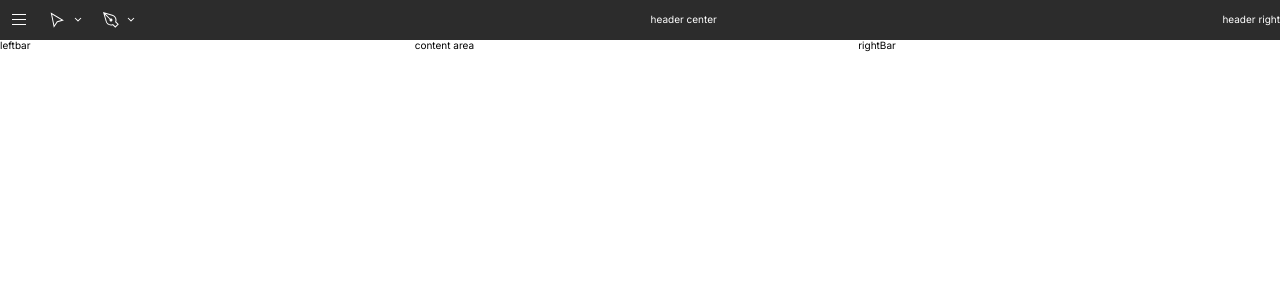
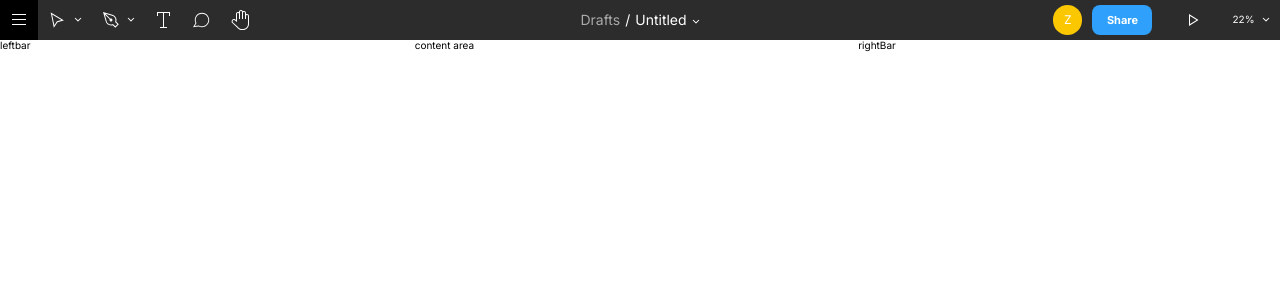
Before and after one commit to zeeshanjunaid/figma-design, a React (Create React App) app: page / in a window 1280 px wide. Shown: the top 300 px of the page. Built offline with nearby package versions, Linux system fonts and the light colour scheme.

Commit message:
header updated

```diff
--- a/src/components/header.js
+++ b/src/components/header.js
@@ -6,7 +6,16 @@ import {
   HeaderMenuRight,
 } from "../styles/headerStyle";
 import uuid from "react-uuid";
-import { MenuIcon, FlyButton, Chevron, Pen } from "./icons";
+import {
+  MenuIcon,
+  FlyButton,
+  Chevron,
+  Pen,
+  Toolbar,
+  Hand,
+  Location,
+  Play,
+} from "./icons";
 const menuLeftData = [
   {
     id: 1,
@@ -26,12 +35,45 @@ const menuLeftData = [
     hasDropDown: true,
     dropDownContent: "content",
   },
+  {
+    id: 4,
+    icon: <Toolbar />,
+    hasDropDown: false,
+    dropDownContent: "",
+  },
+  {
+    id: 5,
+    icon: <Location />,
+    hasDropDown: false,
+    dropDownContent: "",
+  },
+  {
+    id: 6,
+    icon: <Hand />,
+    hasDropDown: false,
+    dropDownContent: "",
+  },
+];
+
+const menuRightData = [
+  {
+    id: 11,
+    icon: <Play />,
+    hasDropDown: false,
+    dropDownContent: "",
+  },
+  {
+    id: 12,
+    icon: "22%",
+    hasDropDown: true,
+    dropDownContent: "content",
+  },
 ];
 const Header = () => {
-  const [active, setActive] = useState(false);
+  const [active, setActive] = useState("");
   const handleClick = (item) => {
     if (active === item.id) {
-      setActive(false);
+      setActive("");
     } else {
       setActive(item.id);
     }
@@ -58,13 +100,48 @@ const Header = () => {
               </span>
             )}
             {active === item.id && item.dropDownContent !== "" && (
-              <div class="dropdown">{item.dropDownContent}</div>
+              <div className="dropdown">{item.dropDownContent}</div>
             )}
           </li>
         ))}
       </HeaderMenuLeft>
-      <HeaderMenuCenter>header center</HeaderMenuCenter>
-      <HeaderMenuRight>header right</HeaderMenuRight>
+      <HeaderMenuCenter>
+        <a href="#">Drafts</a>
+        <span className="dash-mark">/</span>
+        <a href="#">
+          Untitled
+          <span>
+            <Chevron />
+          </span>
+        </a>
+      </HeaderMenuCenter>
+      <HeaderMenuRight>
+        <a className="dpIcon" href="#">Z</a>
+        <button>Share</button>
+        {menuRightData.map((item) => (
+          <li
+            key={uuid()}
+            className={
+              item.id === active &&
+              "activeClass " +
+                (active === item.id &&
+                  item.dropDownContent !== "" &&
+                  "hasDropDown")
+            }
+            onClick={() => handleClick(item)}
+          >
+            {item.icon}
+            {item.hasDropDown && (
+              <span>
+                <Chevron />
+              </span>
+            )}
+            {active === item.id && item.dropDownContent !== "" && (
+              <div className="dropdown">{item.dropDownContent}</div>
+            )}
+          </li>
+        ))}
+      </HeaderMenuRight>
     </HeaderArea>
   );
 };
--- a/src/components/icons.js
+++ b/src/components/icons.js
@@ -65,3 +65,71 @@ export const Pen = () => (
     ></path>
   </svg>
 );
+
+export const Toolbar = () => (
+  <svg
+    width="18"
+    height="18"
+    viewBox="0 0 18 18"
+    xmlns="http://www.w3.org/2000/svg"
+  >
+    <path
+      d="M2 5h1V2h5v14H5v1h7v-1H9V2h5v3h1V1H2v4z"
+      fillRule="nonzero"
+      fillOpacity="1"
+      fill="#fff"
+      stroke="none"
+    ></path>
+  </svg>
+);
+
+export const Hand = () => (
+  <svg
+    width="20"
+    height="20"
+    viewBox="0 0 20 20"
+    xmlns="http://www.w3.org/2000/svg"
+  >
+    <path
+      d="M2.026 12.382c-.518-.487-.57-1.308-.118-1.856.435-.527 1.191-.62 1.74-.216l1.347.996 1 .739V4c0-.552.448-1 1-1 .553 0 1 .448 1 1v5h1V2c0-.552.448-1 1-1 .553 0 1 .448 1 1v7h1V3c0-.552.448-1 1-1 .553 0 1 .448 1 1v6h1V6c0-.552.448-1 1-1 .553 0 1 .448 1 1v8c0 2.762-2.238 5-5 5h-1c-1.553 0-2.94-.708-3.858-1.82-.036-.028-.071-.06-.106-.092l-5.005-4.706zm4.4 5.507l-.08-.072-5.005-4.706c-.902-.848-.993-2.267-.204-3.221.772-.936 2.127-1.106 3.105-.384l.753.557V4c0-1.104.896-2 2-2 .365 0 .706.097 1 .268V2c0-1.105.896-2 2-2 .873 0 1.615.559 1.888 1.338.318-.214.7-.338 1.112-.338 1.105 0 2 .895 2 2v1.268c.295-.17.636-.268 1-.268 1.105 0 2 .896 2 2v8c0 3.314-2.686 6-6 6h-1c-1.83 0-3.47-.821-4.57-2.111z"
+      fillRule="evenodd"
+      fillOpacity="1"
+      fill="#fff"
+      stroke="none"
+    ></path>
+  </svg>
+);
+
+export const Location = () => (
+  <svg
+    width="18"
+    height="18"
+    viewBox="0 0 20 20"
+    xmlns="http://www.w3.org/2000/svg"
+  >
+    <path
+      d="M1.944 16.75l1.696-2.758.287-.465-.237-.493c-.465-.951-.697-1.91-.69-3.034 0-3.866 3.134-7 7-7 3.866 0 7 3.134 7 7 0 3.866-3.134 7-7 7-1.14.007-2.112-.232-3.074-.709l-.268-.131-.296.037-4.418.552zm4.543.44c1.06.518 2.253.81 3.513.81 4.418 0 8-3.582 8-8 0-4.418-3.582-8-8-8-4.418 0-8 3.582-8 8 0 1.243.283 2.419.789 3.468l-2.117 3.44L0 18l1.272-.159 5.215-.652z"
+      fillRule="nonzero"
+      fillOpacity="1"
+      fill="#fff"
+      stroke="none"
+    ></path>
+  </svg>
+);
+
+export const Play = () => (
+  <svg
+    width="40"
+    height="40"
+    viewBox="0 0 40 40"
+    xmlns="http://www.w3.org/2000/svg"
+  >
+    <path
+      d="M17 14.098l.765.478 8 5 .678.424-.678.424-8 5-.765.478V14.098zm1 1.804v8.196L24.557 20 18 15.902z"
+      fillRule="evenodd"
+      fillOpacity="1"
+      fill="#fff"
+      stroke="none"
+    ></path>
+  </svg>
+);
--- a/src/styles/headerStyle.js
+++ b/src/styles/headerStyle.js
@@ -8,18 +8,17 @@ export const HeaderArea = styled.div`
   display: flex;
   align-items: center;
   justify-content: space-between;
-  ul {
-    list-style: none;
+`;
+export const HeaderMenuLeft = styled.div`
+  list-style: none;
+  display: flex;
+  flex-grow: 1;
+  flex-basis: 0;
+  li {
+    height: 4rem;
+    padding: 1rem;
     display: flex;
-    li {
-      padding: 1rem;
-      display: flex;
-      align-items: center;
-    }
-  }
-`;
-export const HeaderMenuLeft = styled.ul`
-  li {
+    align-items: center;
     transition: all 0.3s;
     position: relative;
     overflow: visible;
@@ -64,5 +63,119 @@ export const HeaderMenuLeft = styled.ul`
   }
 `;
 
-export const HeaderMenuCenter = styled.ul``;
-export const HeaderMenuRight = styled.ul``;
+export const HeaderMenuCenter = styled.div`
+  flex-grow: 1;
+  flex-basis: 0;
+  display: flex;
+  align-items: center;
+  justify-content: center;
+  font-size: 1.4rem;
+  span.dash-mark {
+    padding: 0 0.5rem;
+  }
+  a {
+    font-size: 1.4rem;
+    transition: all 0.3s;
+    &:hover {
+      cursor: default;
+    }
+    &:first-child {
+      color: #aaaaaa;
+      &:hover {
+        color: ${(props) => props.theme.whiteColor};
+      }
+    }
+    &:last-child {
+      color: ${(props) => props.theme.whiteColor} !important;
+      svg {
+        transition: all 0.3s;
+        margin-left: 0.5rem;
+      }
+      &:hover {
+        span svg {
+          transform: translateY(0.3rem);
+        }
+      }
+    }
+  }
+`;
+export const HeaderMenuRight = styled.div`
+  list-style: none;
+  display: flex;
+  flex-grow: 1;
+  flex-basis: 0;
+  justify-content: flex-end;
+  align-items: center;
+  li {
+    height: 4rem;
+    padding: 1rem;
+    display: flex;
+    align-items: center;
+    transition: all 0.3s;
+    position: relative;
+    overflow: visible;
+
+    span {
+      margin-left: 0.75rem;
+      transition: all 0.3s;
+    }
+    &:hover {
+      background-color: ${(props) => props.theme.blackColor};
+      span {
+        transform: translateY(0.3rem);
+      }
+    }
+    &.activeClass {
+      background-color: ${(props) => props.theme.blueColor};
+    }
+    &.hasDropDown {
+      &::after {
+        content: "";
+        width: 1.2rem;
+        height: 1.2rem;
+        background: ${(props) => props.theme.blackColor};
+        position: absolute;
+        bottom: -1.5rem;
+        right: 1rem;
+        transform: rotate(45deg);
+        z-index: 10;
+      }
+    }
+
+    .dropdown {
+      width: 10rem;
+      height: 4rem;
+      background: ${(props) => props.theme.blackColor};
+      position: absolute;
+      top: 115%;
+      left: 0;
+      z-index: 11;
+      padding: 1rem;
+    }
+  }
+  button {
+    background: ${(props) => props.theme.blueColor};
+    color: ${(props) => props.theme.whiteColor};
+    border: 0px;
+    font-size: 1.1rem;
+    font-weight: bold;
+    width: 6rem;
+    height: 3rem;
+    border-radius: 0.8rem;
+    text-align: center;
+    margin-right: 1rem;
+
+    &:hover {
+      cursor: pointer;
+    }
+  }
+  .dpIcon {
+    color: ${(props) => props.theme.whiteColor};
+    background: #fbc701;
+    padding: .8rem 1.1rem;
+    font-size: 1.2rem;
+    margin-right: 1rem;
+    border-radius: 150%;
+    text-align: center;
+  }
+`;
```
